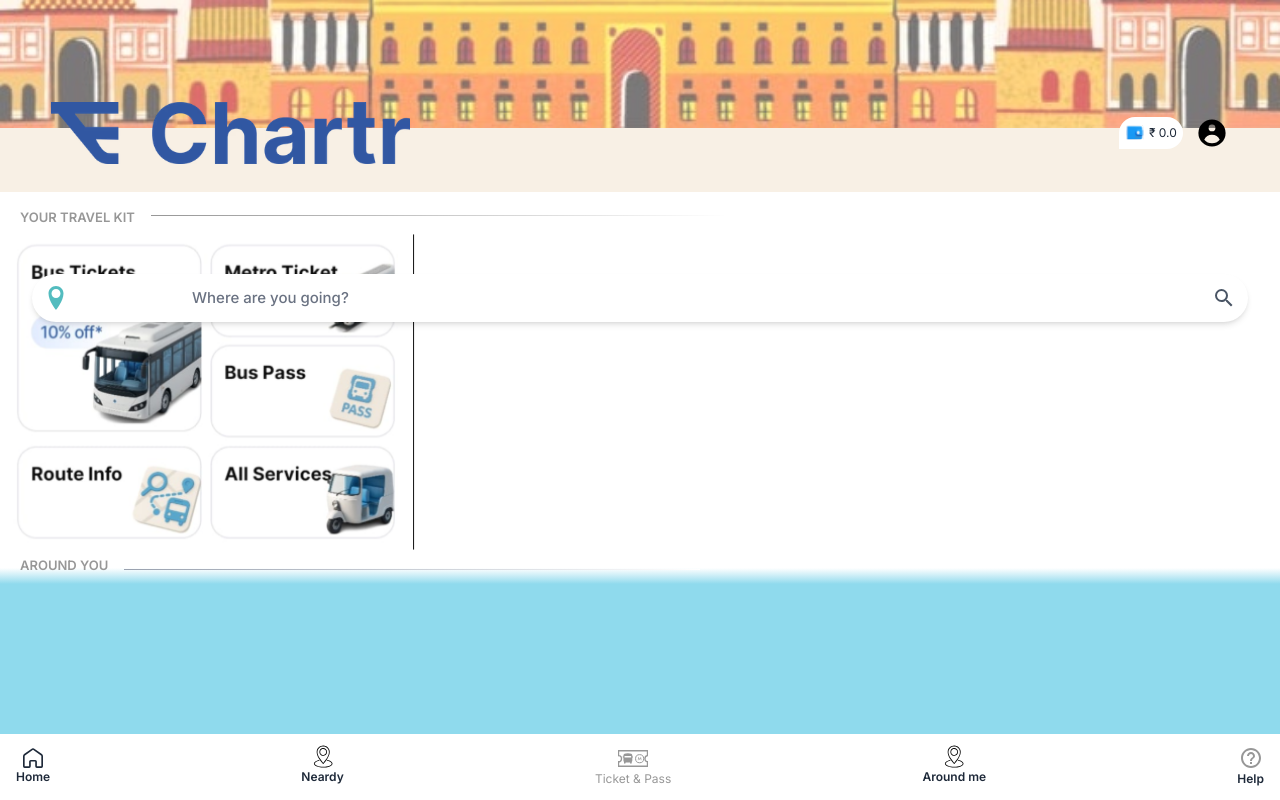
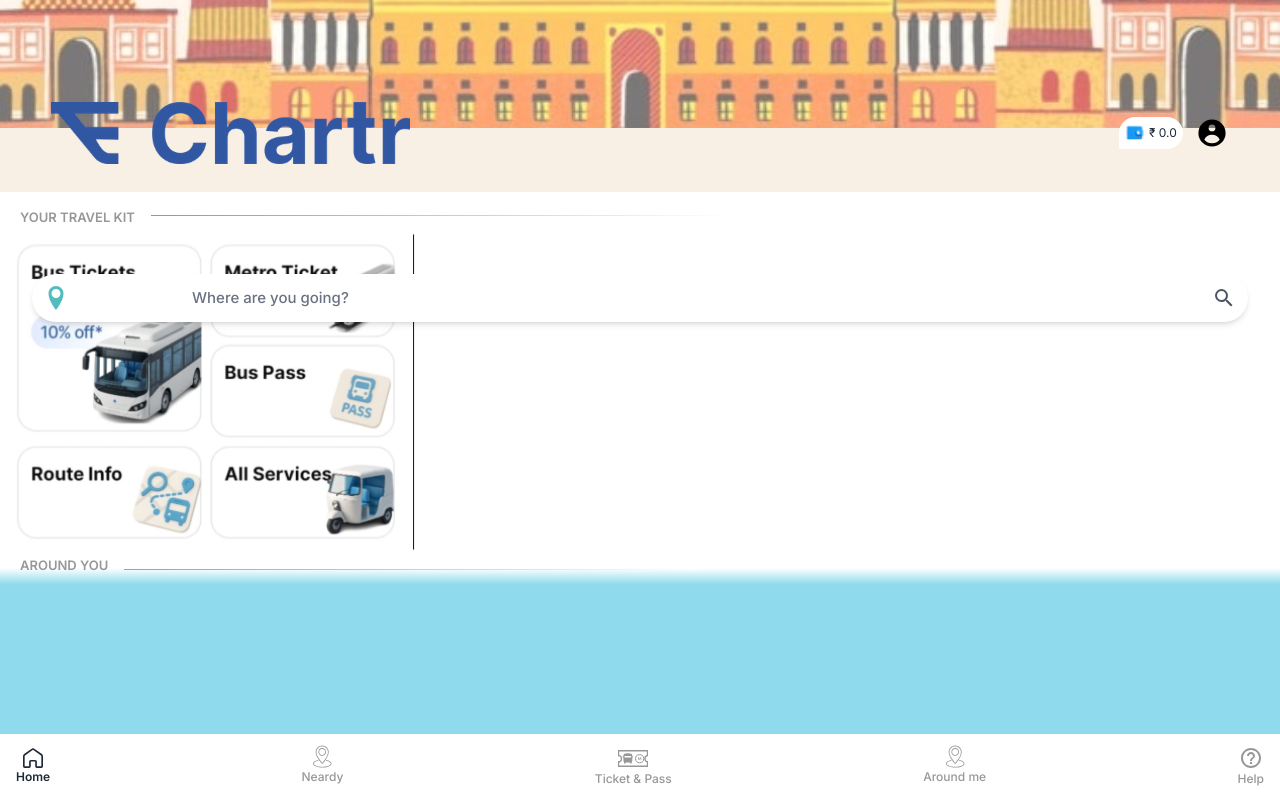
Before and after one commit to Sujaltyagi007/Test2, a Next.js app: page / in a window 1280 px wide. Built offline with nearby package versions, Linux system fonts and the light colour scheme.

Commit message:
first commit

```diff
--- a/app/component/location.jsx
+++ b/app/component/location.jsx
@@ -13,7 +13,7 @@ const Location = ({ ...props }) => {
       {...props}
     >
       <path
-        fill="#000000"
+        fill="#979797"
         opacity="1.000000"
         stroke="none"
         d="
@@ -45,7 +45,7 @@ M536.659729,220.948914
 z"
       />
       <path
-        fill="#000000"
+        fill="#979797"
         opacity="1.000000"
         stroke="none"
         d="
@@ -87,7 +87,7 @@ z"
       />
 
       <path
-        fill="#000000"
+        fill="#979797"
         opacity="1.000000"
         stroke="none"
         d="
--- a/app/entry/page.jsx
+++ b/app/entry/page.jsx
@@ -56,9 +56,9 @@ export default function page() {
       {/* Header section */}
       <div className="min-h-[7vh] flex items-center gap-4 px-4 mb-2 justify-between shadow-md">
         <div className=" flex justify-center items-center gap-4 ">
-          <Link href="/">
+          <div onClick={() => router.push("/")}>
             <MdArrowBack className="text-2xl" />
-          </Link>
+          </div>
           <p className="text-base font-semibold">{`New Bus Ticket`}</p>
         </div>
 
--- a/app/page.js
+++ b/app/page.js
@@ -6,101 +6,126 @@ import { GrHomeRounded } from "react-icons/gr";
 import Location from "./component/location";
 import TicketIcon from "./component/ticketIcon";
 import Link from "next/link";
-import { useRouter, usePathname } from "next/navigation";
+import { useRouter } from "next/navigation";
 
 export default function Home() {
   const router = useRouter();
-  const pathname = usePathname();
-
   const FooterCompo = [
-    { name: "Home", icon: <GrHomeRounded className="text-xl" />, route: "/" },
-    { name: "Neardy", icon: <Location className="w-4.5 text-[#979797] scale-200" />, route: "/" },
-    { name: "Ticket & Pass", icon: <TicketIcon className="w-5 text-[#979797] scale-200" />, route: "/viewPage" },
-    { name: "Around me", icon: <Location className="w-4.5 text-[#979797] scale-200" />, route: "/" },
-    { name: "Help", icon: <MdHelpOutline className="text-[#979797] text-2xl" />, route: "/" },
+    {
+      name: "Home",
+      icon: <GrHomeRounded className=" text-xl" />,
+    },
+    {
+      name: "Neardy",
+      icon: <Location className="w-4.5 text-[#979797]! scale-200" />,
+    },
+    {
+      name: "Ticket & Pass",
+      icon: <TicketIcon className="w-5 text-[#979797] scale-200" />,
+    },
+    {
+      name: "Around me",
+      icon: <Location className="w-4.5 text-[#979797]! scale-200 " />,
+    },
+    {
+      name: "Help",
+      icon: <MdHelpOutline className="text-[#979797] text-2xl" />,
+    },
   ];
 
-  const handleNavigate = (route) => {
-    if (pathname !== route) {
-      router.push(route);
-    }
+  const handleTicket = () => {
+    router.push("/viewPage");
   };
-
+  const handleHome = () => {
+    router.push("/");
+  };
   return (
-    <div className="h-screen w-full bg-[#f8f0e5] overflow-hidden">
+    <div className=" h-screen w-full bg-[#f8f0e5] overflow-hidden ">
       {/* Header Section */}
       <div
         style={{
           backgroundImage: "url('./assets/background/Image.jpeg')",
           backgroundSize: "cover",
-          backgroundPosition: "bottom",
+          backgroundPosition: "bottom ",
           width: "100%",
           height: "100%",
         }}
-        className="min-h-[14vh] max-h-[16vh] w-full mb-16"
+        className="min-h-[14vh] max-h-[16vh] w-full mb-16  "
       >
         <div className="w-full h-full bg-white absolute top-0 min-h-[14vh] max-h-[16vh] z-10 opacity-40"></div>
-        <div className="flex justify-between relative z-20 py-[8%] px-[4%] w-full">
+        <div className=" flex justify-between relative z-20 py-[8%] px-[4%] w-full ">
           <div>
-            <img src="./assets/images/logo.avif" alt="logo" className="w-[28vw] h-fit" />
+            <img
+              src="./assets/images/logo.avif"
+              alt="logo"
+              className="w-[28vw] h-fit"
+            />
           </div>
-          <div className="flex items-center gap-3">
+          <div className="flex items-center gap-3 ">
             <div className="p-1.5 rounded-r-full rounded-tl-full flex justify-center items-center gap-1 text-gray-800 text-[12px] bg-white">
-              <img src="./assets/main/wallet.svg" alt="wallet" className="size-5 rotate-y-30 perspective-normal" />
+              <img
+                src={"./assets/main/wallet.svg"}
+                alt="wallet"
+                className="size-5 rotate-y-30 perspective-normal "
+              />
               &#8377; 0.0
             </div>
             <HiUserCircle className="text-black text-[34px]" />
           </div>
         </div>
-        <div className="flex items-center justify-between bg-white rounded-full p-3 my-2 relative z-20 shadow-md text-sm justify-self-center w-[95%]">
-          <ImLocation className="text-[#53bcbf] text-2xl" />
+        <div className=" flex items-center justify-between bg-white rounded-full p-3 my-2 relative z-20 shadow-md text-sm justify-self-center w-[95%] ">
+          <ImLocation className="text-[#53bcbf] text-2xl " />
           <input
             type="text"
             placeholder="Where are you going? "
-            className="placeholder:text-gray-500 placeholder:text-[15px] placeholder:font-medium font-medium outline-none text-gray-500 w-[70vw]"
+            className="placeholder:text-gray-500 placeholder:text-[15px] placeholder:font-medium font-medium outline-none text-gray-500 w-[70vw] "
           />
-          <MdSearch className="text-gray-600 text-2xl" />
+          <MdSearch className="text-gray-600 text-2xl " />
         </div>
       </div>
-
       {/* Middle Section */}
       <div className="bg-white h-[47vh] w-full flex flex-col justify-between">
-        <div className="flex items-center w-full px-5 pt-2">
-          <h1 className="text-[13px] font-semibold uppercase text-[#979797] pr-4 pt-2 text-nowrap">
+        <div className=" flex items-center w-full px-5 pt-2  ">
+          <h1 className="text-[13px] font-semibold uppercase text-[#979797] pr-4 pt-2  text-nowrap">
             your travel kit
           </h1>
           <div className="w-[45vw] h-px bg-linear-to-r from-[#979797] mt-1 to-white"></div>
         </div>
-        <div className="max-w-screen relative bg-transparent h-[calc(100%-5vh)] py-2">
-          <img src={"./assets/main/Background.png"} alt="ticket" className="scale-101" />
+        <div className=" max-w-screen relative bg-transparent h-[calc(100%-5vh)] py-2 ">
+          <img
+            src={"./assets/main/Background.png"}
+            alt="ticket"
+            className=" scale-101"
+          />
           <Link
             href="/entry"
-            className="absolute top-[10%] left-[8%] -translate-y-[10%] -translate-x-[8%] z-10 w-[45%] bg-transparent h-[55%] rounded-2xl"
+            className="absolute top-[10%] left-[8%] -translate-y-[10%] -translate-x-[8%] z-10 w-[45%] bg-transparent  h-[55%] rounded-2xl"
           ></Link>
         </div>
-        <div className="flex items-center w-full px-5">
+        <div className=" flex items-center w-full px-5 ">
           <h1 className="text-[13px] font-semibold uppercase text-[#979797] pr-4 pb-2 text-nowrap">
             Around you
           </h1>
-          <div className="w-[45vw] h-px bg-linear-to-r from-gray-400 to-white"></div>
+          <div className="w-[45vw] h-px bg-linear-to-r from-gray-400  to-white"></div>
         </div>
       </div>
-      <div className="w-full bg-[#8fdaed] h-[25vh]">
-        <div className="h-[8%] bg-linear-to-b from-white to-[#8fdaed]"></div>
+      <div className="w-full bg-[#8fdaed] h-[25vh] ">
+        <div className="h-[8%] bg-linear-to-b from-white  to-[#8fdaed] "></div>
       </div>
-
       {/* Footer Section */}
-      <div className="flex justify-between items-center px-4 pb-3 pt-3 fixed bottom-0 w-full bg-white">
+      <div className=" flex justify-between items-center px-4 pb-3 pt-3  fixed bottom-0 w-full bg-white">
         {FooterCompo.map((item, index) => (
           <div
             key={index}
-            onClick={() => handleNavigate(item.route)}
+            onClick={index === 2 ? handleTicket : handleHome}
             className={`flex flex-col justify-center items-center ${
-              pathname === item.route ? "text-gray-800 font-semibold" : "text-[#979797]"
-            } text-nowrap`}
+              index === 0 ? "text-gray-800" : "text-[#979797]"
+            }  text-nowrap font-medium `}
           >
             {item.icon}
-            <span className="text-[12px]">{item.name}</span>
+            <span className={`text-[12px] ${index === 0 && "font-semibold"} `}>
+              {item.name}
+            </span>
           </div>
         ))}
       </div>
```
